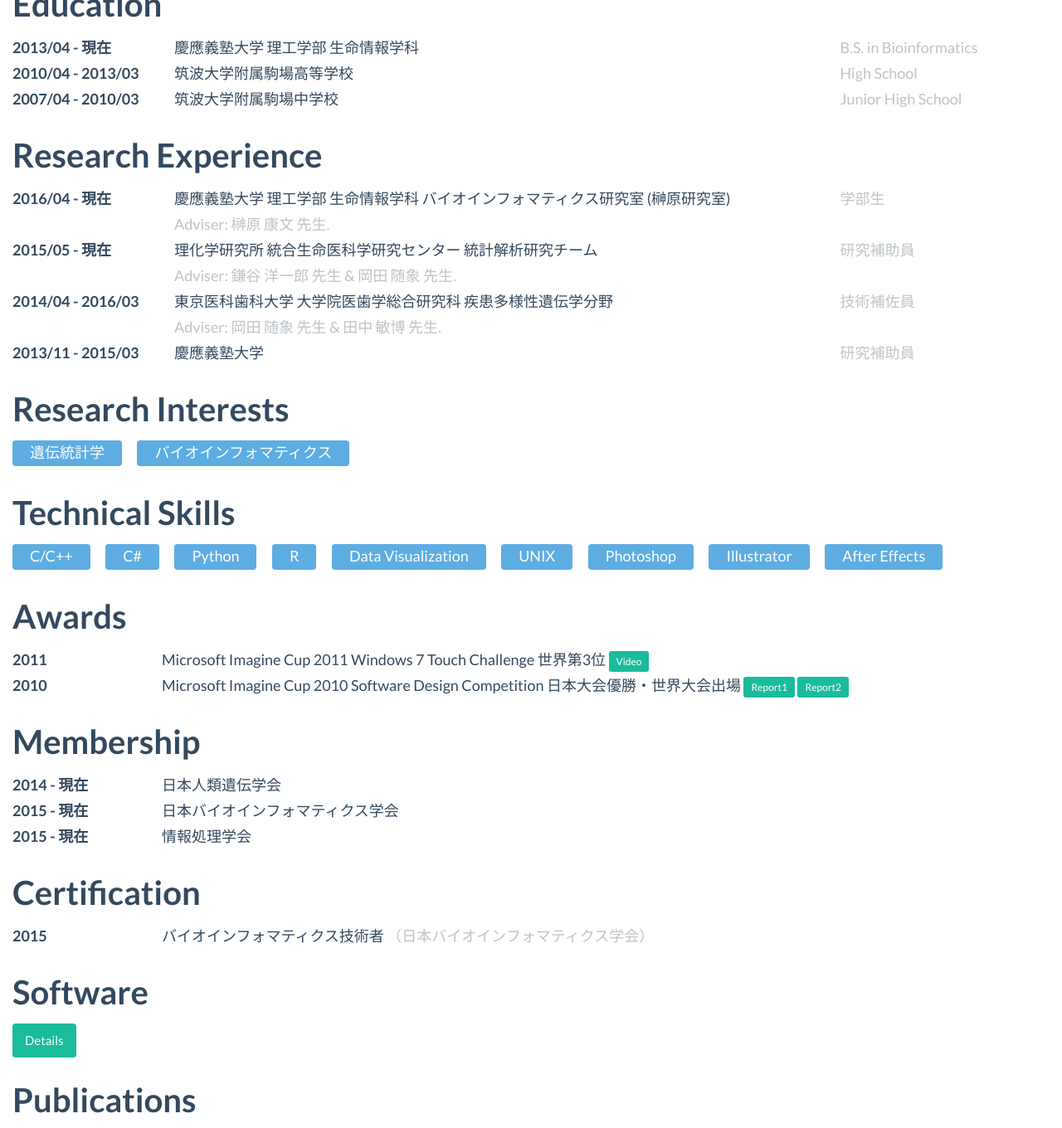
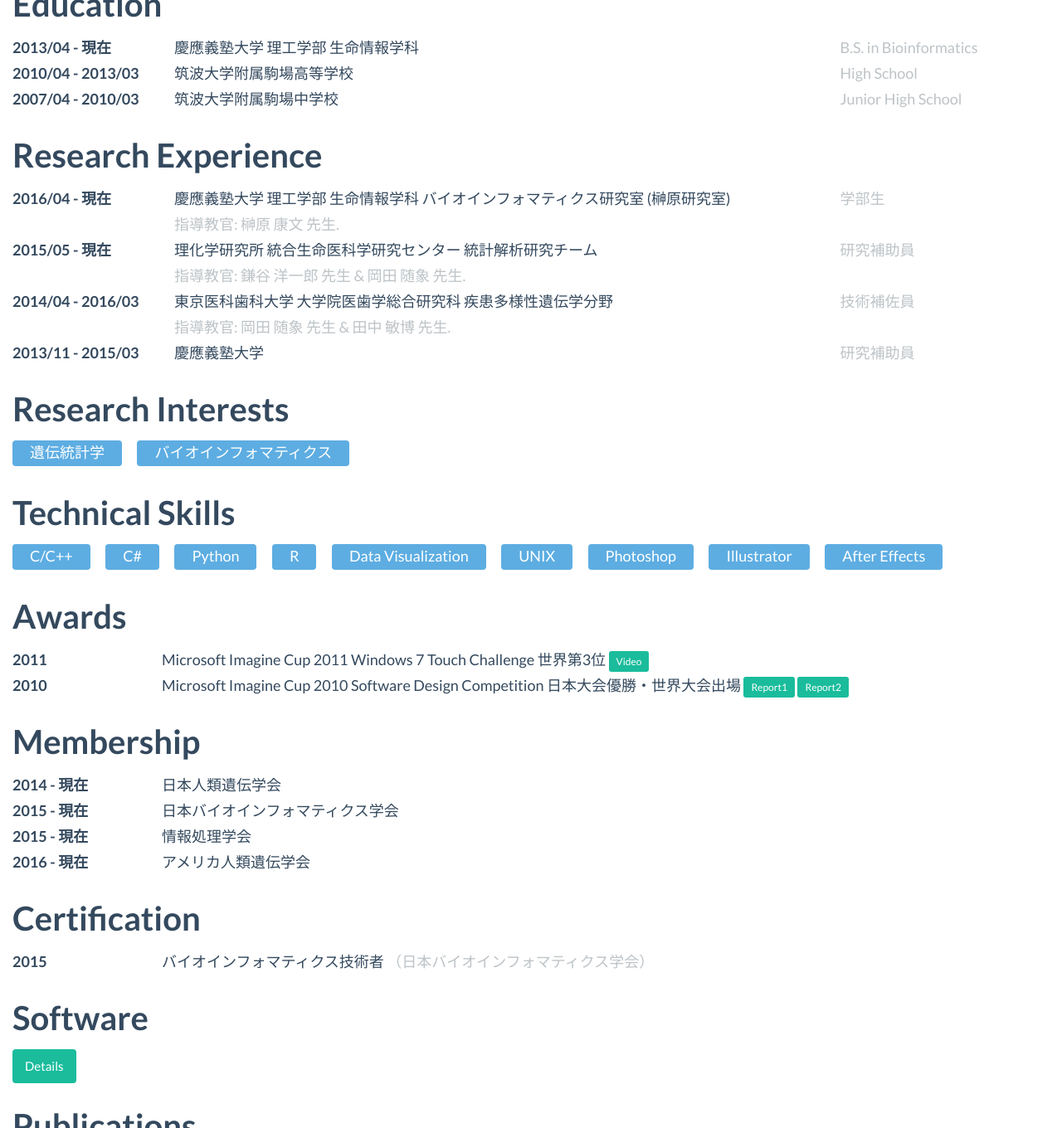
Before and after one commit to xtmgah/mkanai.github.io, a Jekyll site: the page built from index.ja.html, in a window 1280 px wide and 1400 px high, scrolled down 402 px, cut to the strip 0-1360 px from the top of the window. Shown: the whole strip at 83% size. Built offline with Jekyll 4.4.1, drawn with Linux system fonts in a browser that asks for light colours; Markdown is read by kramdown in place of the engine named in the settings; some of the changed text lies outside the part shown.

Commit message:
minor updates

```diff
--- a/_bibliography/review.en.bib
+++ b/_bibliography/review.en.bib
@@ -2,6 +2,7 @@
 author = {Kanai, Masahiro and Okada, Yukinori},
 journal = {Journal of Clinical and Experimental Medicine (IGAKU NO AYUMI)},
 number = {9},
+pages = {939--940},
 title = {{HLA imputation: construction of a population-specific reference panel in Japanese}},
 volume = {257},
 year = {2016}
--- a/_bibliography/review.ja.bib
+++ b/_bibliography/review.ja.bib
@@ -2,6 +2,7 @@
 author = {金井, 仁弘 and 岡田, 随象},
 journal = {医学のあゆみ},
 number = {9},
+pages = {939--940},
 title = {{HLA imputation法：日本人集団における実装}},
 volume = {257},
 year = {2016}
--- a/_data/membership.yml
+++ b/_data/membership.yml
@@ -5,6 +5,8 @@
     period: 2015 - present
   - name: Information Processing Society of Japan
     period: 2015 - present
+  - name: The American Society of Human Genetics
+    period: 2016 - present
 ja:
   - name: 日本人類遺伝学会
     period: 2014 - 現在
@@ -12,3 +14,5 @@
     period: 2015 - 現在
   - name: 情報処理学会
     period: 2015 - 現在
+  - name: アメリカ人類遺伝学会
+    period: 2016 - 現在
--- a/_layouts/top.html
+++ b/_layouts/top.html
@@ -62,7 +62,13 @@
           <div class="col-md-9">{{ workplace.name }}</div>
           <div class="col-md-3 text-muted">{{ workplace.position }}</div>
           {% if workplace.adviser %}
-          <div class="col-md-12 text-muted">Adviser: {{ workplace.adviser }}.</div>
+          <div class="col-md-12 text-muted">
+            {% if page.lang == 'ja' %}
+              指導教官: {{ workplace.adviser }}.
+            {% else %}
+              Adviser: {{ workplace.adviser }}.
+            {% endif %}
+          </div>
           {% endif %}
         </dd>
         {% endfor %}
@@ -154,12 +160,15 @@
 
     <div id="presentations">
       <h2>Presentations</h2>
-      <h3>International Conference</h3>
-      {% bibliography -f international.bib %}
-      <h3>Domestic Conference</h3>
       {% if page.lang == 'ja' %}
+        <h3>国際学会</h3>
+        {% bibliography -f international.bib %}
+        <h3>国内学会</h3>
         {% bibliography -f domestic.ja.bib %}
       {% else %}
+        <h3>International Conference</h3>
+        {% bibliography -f international.bib %}
+        <h3>Domestic Conference (in Japan)</h3>
         {% bibliography -f domestic.en.bib %}
       {% endif %}
     </div>
```
